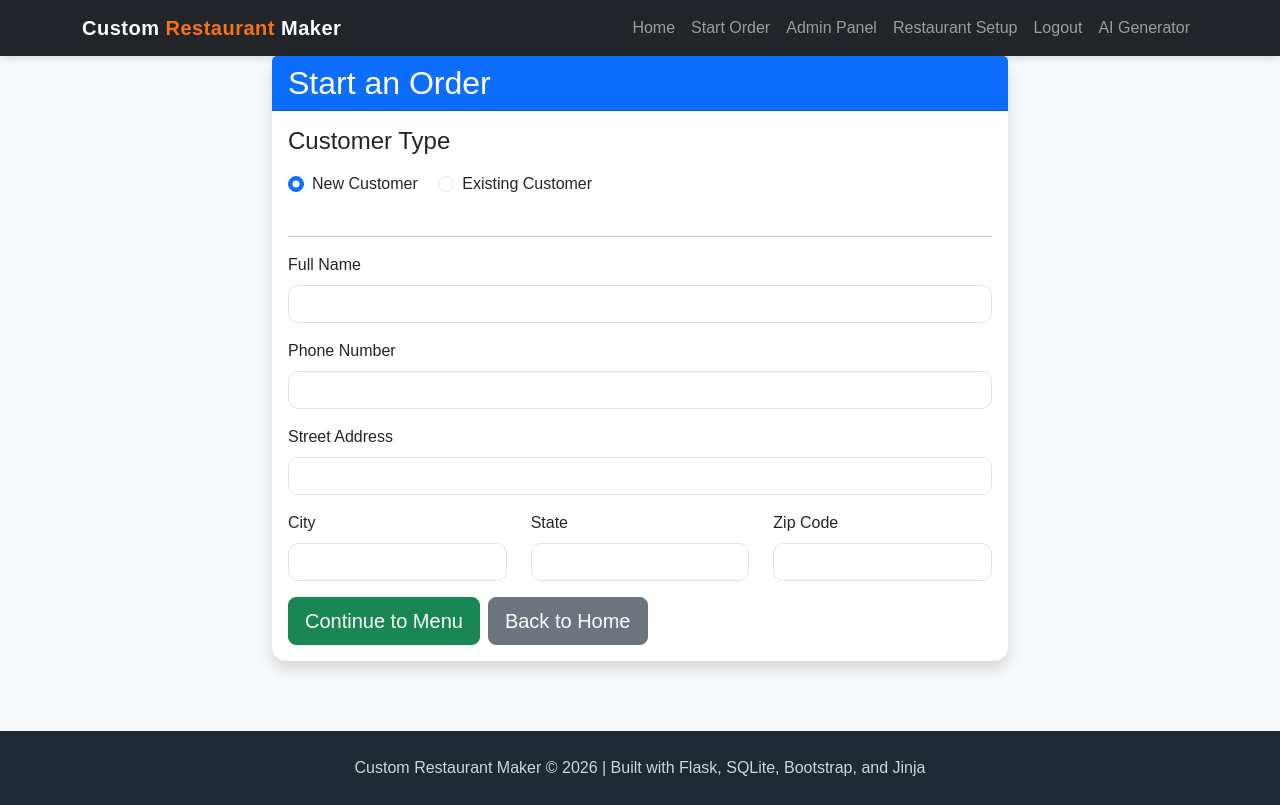
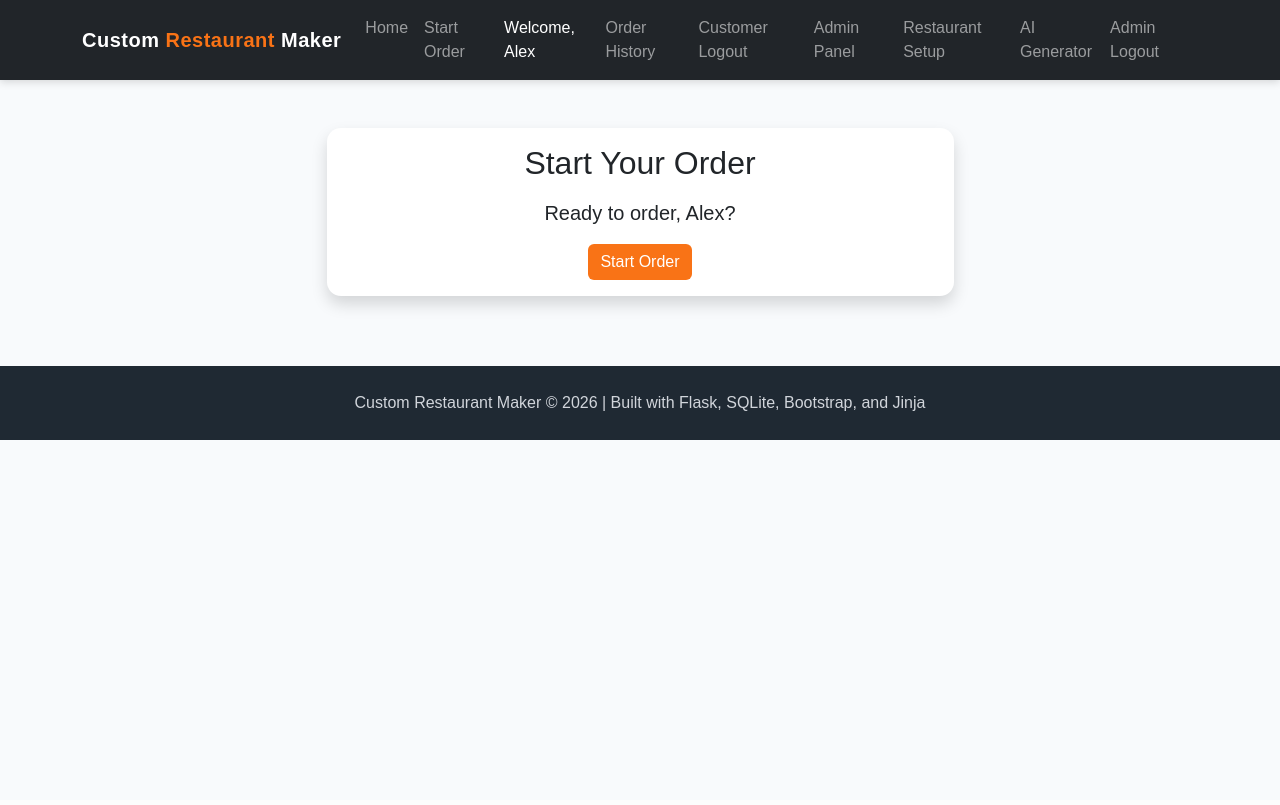
Before and after one commit to amcaaron/custom-restaurant-maker, a Flask app: page /start_order in a window 1280 px wide. After the commit the page ends 440 px from the top, so only its background shows below. Run offline with Flask 3, Linux system fonts and the light colour scheme; a user stored in the database is signed in.

Commit message:
Add customer accounts and order history

```diff
--- a/app.py
+++ b/app.py
@@ -226,27 +226,34 @@ def admin():
 
 @app.route("/start_order", methods=["GET", "POST"])
 def start_order():
+    if not session.get("customer_id"):
+        flash("Please log in before starting an order.", "warning")
+        return redirect(url_for("customer_login"))
+
+    customer_id = session["customer_id"]
+
     if request.method == "POST":
         conn = get_db()
         cur = conn.cursor()
-        if request.form["type"] == "new":
-            cur.execute("INSERT INTO customers (name, street_address, city, state, zip_code, phone_number) VALUES (?, ?, ?, ?, ?, ?)",
-                        (request.form["name"], request.form["street_address"], request.form["city"], request.form["state"], request.form["zip_code"], request.form["phone_number"]))
-            customer_id = cur.lastrowid
-        else:
-            cur.execute("SELECT customer_id FROM customers WHERE name = ?", (request.form["name"],))
-            row = cur.fetchone()
-            if row:
-                customer_id = row["customer_id"]
-            else:
-                return "Customer not found"
+
         order_number = "ABC" + datetime.now().strftime('%Y%m%d%H%M%S')
         date_time = datetime.now().strftime('%Y-%m-%d %H:%M:%S')
-        cur.execute("INSERT INTO orders (customer_id, order_number, date_time) VALUES (?, ?, ?)",
-                    (customer_id, order_number, date_time))
+
+        cur.execute(
+            """
+            INSERT INTO orders (customer_id, order_number, date_time)
+            VALUES (?, ?, ?)
+            """,
+            (customer_id, order_number, date_time)
+        )
+
         conn.commit()
+        conn.close()
+
         session["order_number"] = order_number
+
         return redirect("/order")
+
     return render_template("start_order.html")
 
 @app.route("/order", methods=["GET", "POST"])
@@ -359,42 +366,138 @@ def order_summary():
         delivery_fee=delivery_fee,
         total=total
     )
-@app.route("/login", methods=["GET", "POST"])
-def login():
+
+@app.route("/order-history")
+def order_history():
+    if not session.get("customer_id"):
+        flash("Please log in to view your order history.", "warning")
+        return redirect(url_for("customer_login"))
+
+    customer_id = session["customer_id"]
+
+    conn = get_db()
+    cur = conn.cursor()
+
+    cur.execute("""
+        SELECT order_id, order_number, date_time, status, payment_method, total_amount
+        FROM orders
+        WHERE customer_id = ?
+        ORDER BY date_time DESC
+    """, (customer_id,))
+
+    orders = cur.fetchall()
+    conn.close()
+
+    return render_template("order_history.html", orders=orders)
+
+@app.route("/order-history/<int:order_id>")
+def order_details(order_id):
+    if not session.get("customer_id"):
+        flash("Please log in to view order details.", "warning")
+        return redirect(url_for("customer_login"))
+
+    customer_id = session["customer_id"]
+
+    conn = get_db()
+    cur = conn.cursor()
+
+    cur.execute("""
+        SELECT *
+        FROM orders
+        WHERE order_id = ? AND customer_id = ?
+    """, (order_id, customer_id))
+
+    order = cur.fetchone()
+
+    if not order:
+        conn.close()
+        flash("Order not found.", "warning")
+        return redirect("/order-history")
+
+    cur.execute("""
+        SELECT m.name, m.price, oi.quantity, (m.price * oi.quantity) AS total_price
+        FROM order_items oi
+        JOIN menu m ON m.menu_id = oi.menu_id
+        WHERE oi.order_number = ?
+    """, (order["order_number"],))
+
+    items = cur.fetchall()
+    conn.close()
+
+    return render_template("order_details.html", order=order, items=items)
+
+@app.route("/customer-login", methods=["GET", "POST"])
+def customer_login():
     if request.method == "POST":
-        username = request.form["username"]
-        password = request.form["password"]
+        email = request.form.get("email")
+        password = request.form.get("password")
 
         conn = get_db()
-        cur = conn.cursor()
-
-        cur.execute("""
-            SELECT *
-            FROM admins
-            WHERE username = ?
-        """, (username,))
-
-        admin = cur.fetchone()
+        customer = conn.execute(
+            "SELECT * FROM customers WHERE email = ?",
+            (email,)
+        ).fetchone()
         conn.close()
 
-        if admin and check_password_hash(admin["password_hash"], password):
-            session["admin_logged_in"] = True
-            session["admin_username"] = admin["username"]
+        if customer and check_password_hash(customer["password_hash"], password):
+            session["customer_id"] = customer["customer_id"]
+            session["customer_name"] = customer["name"]
+            flash("Logged in successfully.")
+            return redirect(url_for("index"))
 
-            flash("Login successful.", "success")
-            return redirect("/admin")
-        else:
-            flash("Invalid username or password.", "danger")
+        flash("Invalid email or password.")
+        return redirect(url_for("customer_login"))
 
-    return render_template("login.html")
+    return render_template("customer_login.html")
+
+@app.route("/register", methods=["GET", "POST"])
+def register():
+    if request.method == "POST":
+        name = request.form.get("name")
+        email = request.form.get("email")
+        password = request.form.get("password")
+        phone_number = request.form.get("phone_number")
+        street_address = request.form.get("street_address")
+        city = request.form.get("city")
+        state = request.form.get("state")
+        zip_code = request.form.get("zip_code")
+
+        created_at = datetime.now().strftime("%Y-%m-%d %H:%M:%S")
+
+        password_hash = generate_password_hash(password)
+
+        conn = get_db()
+        conn.execute(
+            """
+            INSERT INTO customers
+            (name, email, password_hash, phone_number, street_address, city, state, zip_code, created_at)
+            VALUES (?, ?, ?, ?, ?, ?, ?, ?, ?)
+            """,
+            (name, email, password_hash, phone_number, street_address, city, state, zip_code, created_at)
+        )
+        conn.commit()
+        conn.close()
+
+        flash("Account created successfully. Please log in.")
+        return redirect(url_for("customer_login"))
+
+    return render_template("register.html")
 
 @app.route("/logout")
 def logout():
+    session.pop("customer_id", None)
+    session.pop("customer_name", None)
+
+    flash("You have been logged out.", "info")
+    return redirect("/")
+
+@app.route("/admin-logout")
+def admin_logout():
     session.pop("admin_logged_in", None)
     session.pop("admin_username", None)
 
-    flash("You have been logged out.", "info")
-    return redirect("/")
+    flash("Admin has been logged out.", "info")
+    return redirect("/login")
 
 @app.route("/restaurant_setup", methods=["GET", "POST"])
 def restaurant_setup():
--- a/templates/base.html
+++ b/templates/base.html
@@ -38,15 +38,32 @@
 
                 <a class="nav-link" href="/start_order">Start Order</a>
 
+                {% if session.get("customer_id") %}
+
+                <span class="navbar-text text-white ms-2 me-2">
+                    Welcome, {{ session.get("customer_name") }}
+                </span>
+
+                <a class="nav-link" href="/order-history">Order History</a>
+
+                <a class="nav-link" href="/logout">Customer Logout</a>
+
+                {% else %}
+
+                    <a class="nav-link" href="/customer-login">Customer Login</a>
+                    <a class="nav-link" href="/register">Register</a>
+
+                {% endif %}
+
                 {% if session.get("admin_logged_in") %}
 
                     <a class="nav-link" href="/admin">Admin Panel</a>
 
                     <a class="nav-link" href="/restaurant_setup">Restaurant Setup</a>
 
-                    <a class="nav-link" href="/logout">Logout</a>
+                    <a class="nav-link" href="/ai_menu_generator">AI Generator</a>
 
-                    <a class="nav-link" href="/ai_menu_generator">AI Generator</a>
+                    <a class="nav-link" href="/admin-logout">Admin Logout</a>
 
                 {% else %}
 
--- a/templates/start_order.html
+++ b/templates/start_order.html
@@ -3,120 +3,29 @@
 {% block title %}Start Order{% endblock %}
 
 {% block content %}
+<div class="container mt-5">
+    <div class="row justify-content-center">
+        <div class="col-md-7">
 
-<div class="row justify-content-center">
-    <div class="col-md-8">
+            <div class="card shadow text-center">
+                <div class="card-body">
 
-        <div class="card shadow">
-            <div class="card-header bg-primary text-white">
-                <h2 class="mb-0">Start an Order</h2>
+                    <h2 class="mb-3">Start Your Order</h2>
+
+                    <p class="lead">
+                        Ready to order, {{ session.get("customer_name") }}?
+                    </p>
+
+                    <form method="POST">
+                        <button type="submit" class="btn btn-custom-orange">
+                            Start Order
+                        </button>
+                    </form>
+
+                </div>
             </div>
 
-            <div class="card-body">
-                <form method="post" action="/start_order">
-
-                    <h4 class="mb-3">Customer Type</h4>
-
-                    <div class="form-check form-check-inline">
-                        <input class="form-check-input"
-                               type="radio"
-                               name="type"
-                               value="new"
-                               checked
-                               onchange="toggleCustomerFields()">
-                        <label class="form-check-label">New Customer</label>
-                    </div>
-
-                    <div class="form-check form-check-inline mb-4">
-                        <input class="form-check-input"
-                               type="radio"
-                               name="type"
-                               value="existing"
-                               onchange="toggleCustomerFields()">
-                        <label class="form-check-label">Existing Customer</label>
-                    </div>
-
-                    <hr>
-
-                    <div class="mb-3">
-                        <label class="form-label">Full Name</label>
-                        <input type="text"
-                               name="name"
-                               class="form-control"
-                               required>
-                    </div>
-
-                    <div class="mb-3">
-                        <label class="form-label">Phone Number</label>
-                        <input type="text"
-                               name="phone_number"
-                               class="form-control">
-                    </div>
-
-                    <div id="new-customer-fields">
-
-                        <div class="mb-3">
-                            <label class="form-label">Street Address</label>
-                            <input type="text"
-                                   name="street_address"
-                                   class="form-control">
-                        </div>
-
-                        <div class="row">
-                            <div class="col-md-4 mb-3">
-                                <label class="form-label">City</label>
-                                <input type="text"
-                                       name="city"
-                                       class="form-control">
-                            </div>
-
-                            <div class="col-md-4 mb-3">
-                                <label class="form-label">State</label>
-                                <input type="text"
-                                       name="state"
-                                       class="form-control">
-                            </div>
-
-                            <div class="col-md-4 mb-3">
-                                <label class="form-label">Zip Code</label>
-                                <input type="text"
-                                       name="zip_code"
-                                       class="form-control">
-                            </div>
-                        </div>
-
-                    </div>
-
-                    <div class="d-flex gap-2">
-                        <button type="submit" class="btn btn-success btn-lg">
-                            Continue to Menu
-                        </button>
-
-                        <a href="/" class="btn btn-secondary btn-lg">
-                            Back to Home
-                        </a>
-                    </div>
-
-                </form>
-            </div>
         </div>
-
     </div>
 </div>
-
-<script>
-function toggleCustomerFields() {
-    const customerType = document.querySelector('input[name="type"]:checked').value;
-    const newCustomerFields = document.getElementById('new-customer-fields');
-
-    if (customerType === 'existing') {
-        newCustomerFields.style.display = 'none';
-    } else {
-        newCustomerFields.style.display = 'block';
-    }
-}
-
-window.onload = toggleCustomerFields;
-</script>
-
 {% endblock %}
```
Also changed, not shown: templates/customer_login.html (added, +43 -0 lines), templates/order_details.html (added, +56 -0 lines), templates/order_history.html (added, +57 -0 lines), templates/register.html (added, +58 -0 lines), project4.db.
